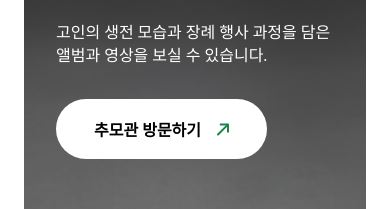
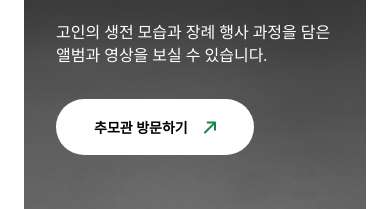
Before and after one commit to kimtaekyong/jodeung, a plain HTML site: page index.html in a window 390 px wide. Shown: the part 1266-1475 px from the top of the page. Drawn offline with nearby package versions, Linux system fonts and the light colour scheme; a web font is replaced by a local one.

```diff
--- a/assets/css/style.scss
+++ b/assets/css/style.scss
@@ -341,7 +341,7 @@
                         padding: 18px 38px;
                         border: none;
                         border-radius: 32px;
-                        font-size: 16px;
+                        font-size: 14px;
                         display: flex;
                         column-gap: 16px;
                         font-weight: bold;
@@ -811,7 +811,7 @@
                             padding: 18px 38px;
                             border: none;
                             border-radius: 32px;
-                            font-size: 16px;
+                            font-size: 14px;
                             display: flex;
                             column-gap: 16px;
                             font-weight: bold;
@@ -1209,7 +1209,7 @@
                             padding: 18px 38px;
                             border: none;
                             border-radius: 32px;
-                            font-size: 16px;
+                            font-size: 14px;
                             display: flex;
                             column-gap: 16px;
                             font-weight: bold;
@@ -1297,6 +1297,7 @@
                         padding: 6px 0;
                         li {
                             line-height: 24px;
+                            font-size: 14px;
                         }
                     }
                     .cs_wrap {
@@ -1308,6 +1309,7 @@
                             color: #cecece;
                             position: relative;
                             line-height: 24px;
+                            font-size: 14px;
                             &::after {
                                 display: none;
                             }
@@ -1333,6 +1335,7 @@
                     column-gap: 18px;
                     margin-bottom: 24px;
                     li {
+                        font-size: 14px;
                         .bold {
                             color: #cecece;
                         }
```
Also changed, not shown: assets/css/style.css, 1 other file.
